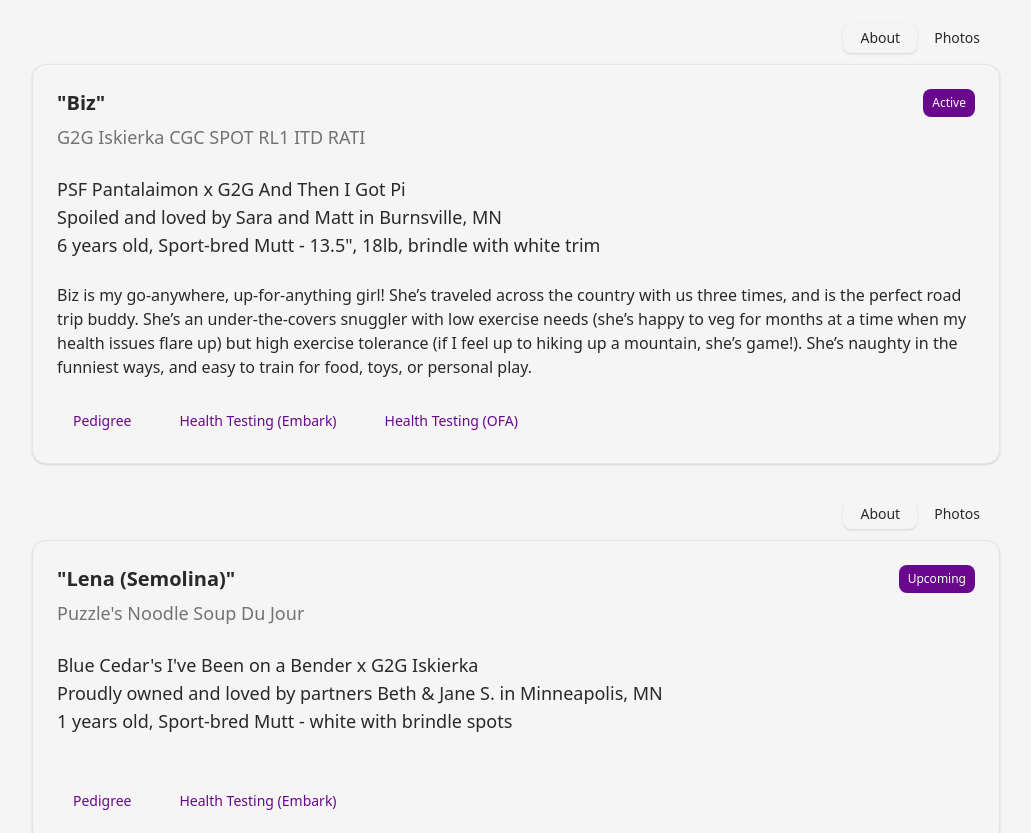
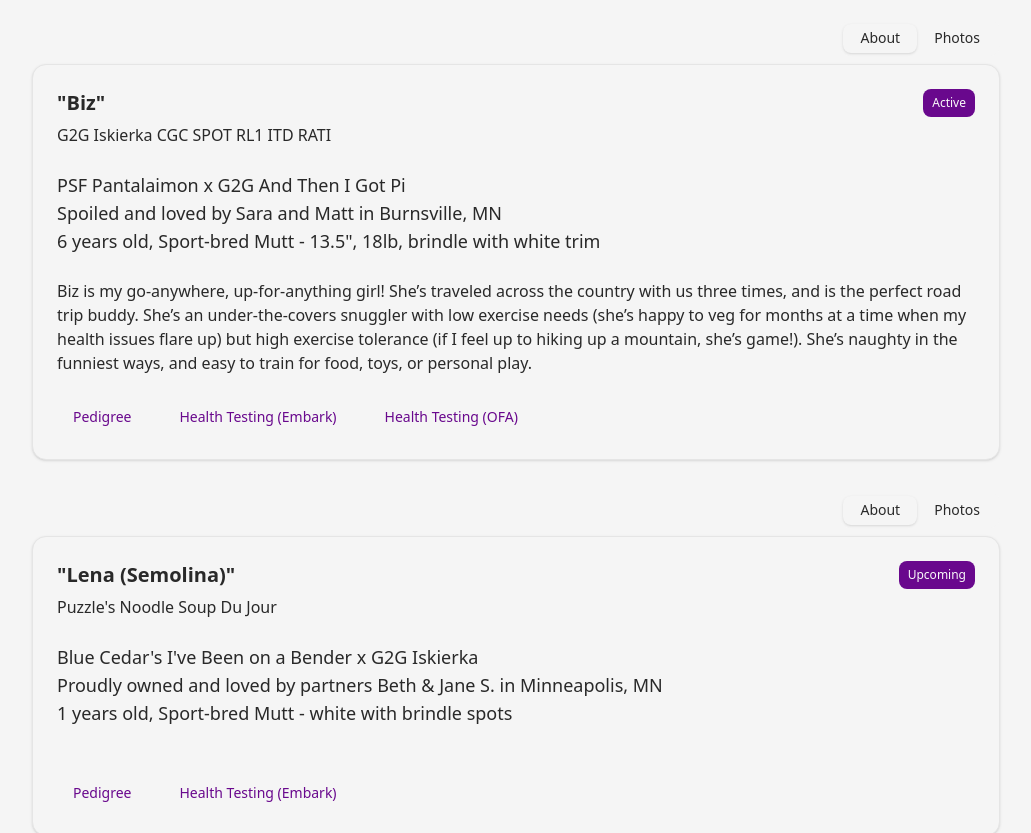
Before and after one commit to Danielle254/puzzle-dogs, a Next.js app: page /ourdogs in a window 1280 px wide. Shown: the part 900-1733 px from the top of the page, without its empty margins (124-1155 px from the left). Built offline with nearby package versions, Linux system fonts and the light colour scheme.

Commit message:
fix: adjust default css for card elements to be more flexible

```diff
--- a/components/ui/card.tsx
+++ b/components/ui/card.tsx
@@ -32,20 +32,14 @@ function CardTitle({ className, ...props }: React.ComponentProps<"div">) {
   return (
     <div
       data-slot="card-title"
-      className={cn("leading-none font-semibold", className)}
+      className={cn("leading-none", className)}
       {...props}
     />
   );
 }
 
 function CardDescription({ className, ...props }: React.ComponentProps<"div">) {
-  return (
-    <div
-      data-slot="card-description"
-      className={cn("text-muted-foreground text-sm", className)}
-      {...props}
-    />
-  );
+  return <div data-slot="card-description" {...props} />;
 }
 
 function CardContent({ className, ...props }: React.ComponentProps<"div">) {
```
